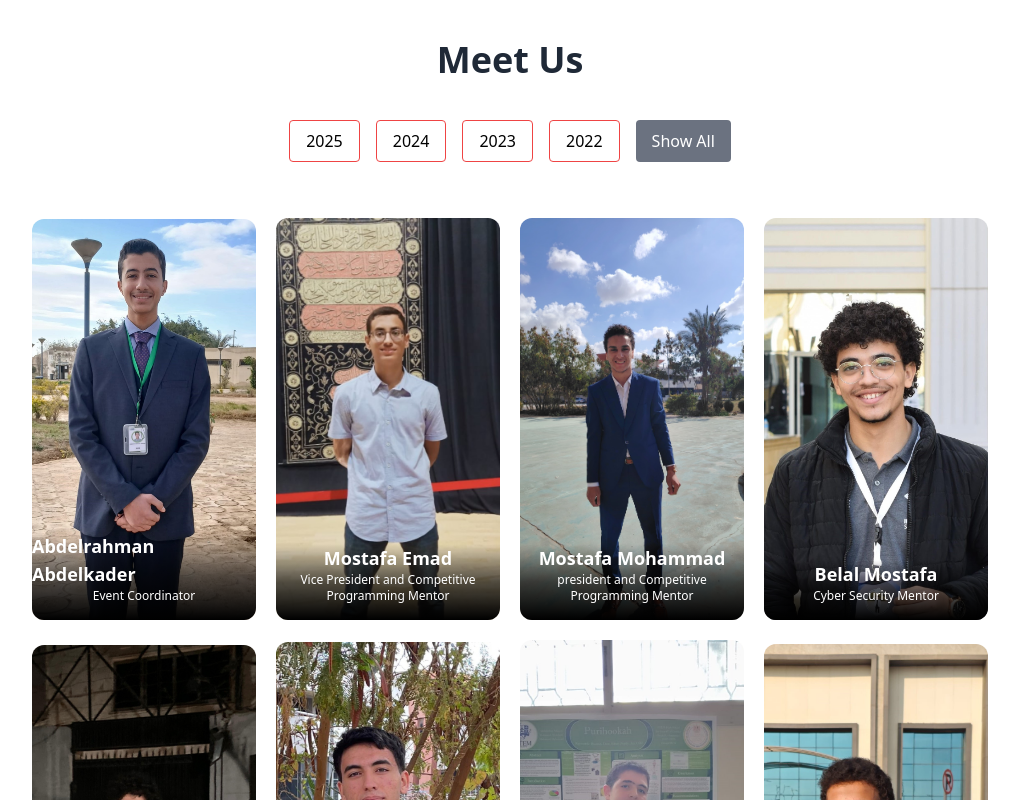
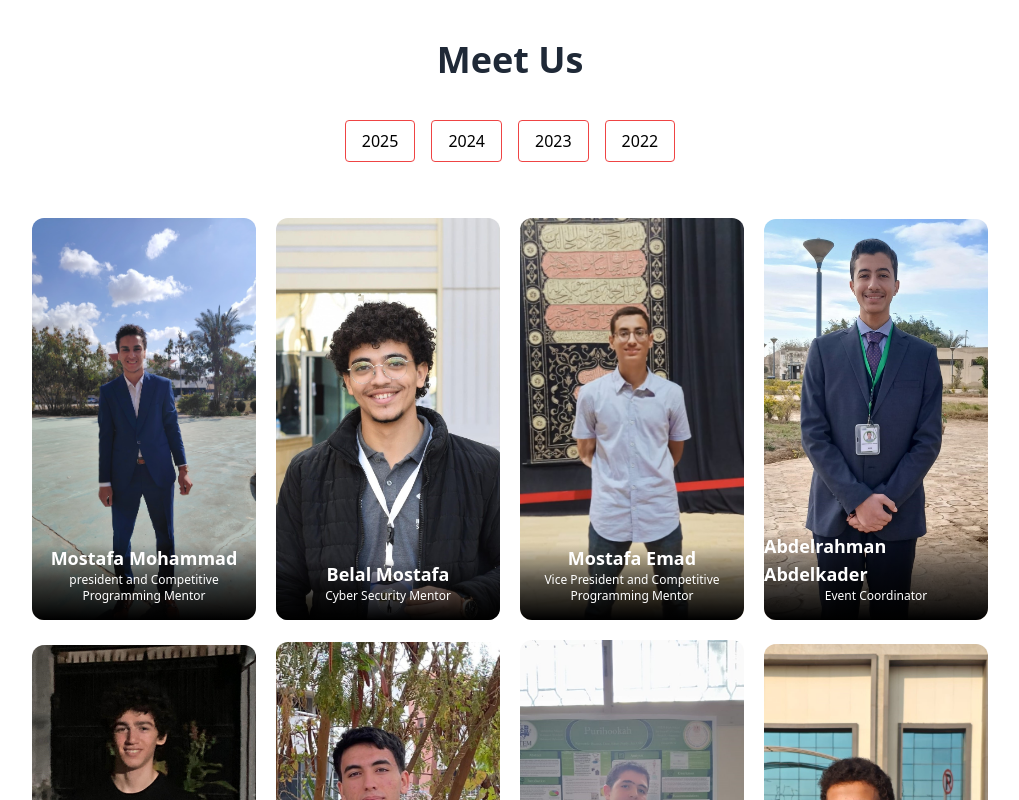
Before and after one commit to ibrahimwael951/Stem_Hack_club_Site, a Next.js app: page /Meet-Us in a window 1280 px wide. Shown: the part 640-1440 px from the top of the page, without its empty margins (130-1149 px from the left). Built offline with nearby package versions, Linux system fonts and the light colour scheme.

Commit message:
fixing the year error

```diff
--- a/src/Data/ourBoard.json
+++ b/src/Data/ourBoard.json
@@ -1,24 +1,4 @@
 [
-    {
-        "name":"Abdelrahman Abdelkader",
-        "image":"/images/board/Abdelrahman Abdelkader.jpg",
-        "github":"",
-        "linkedin":"",
-        "facebook":"",
-        "email":"",
-        "year":"2025",
-        "description":"Event Coordinator"
-    },
-    {
-        "name":"Mostafa Emad",
-        "image":"/images/board/Mostafa Emad.jpg",
-        "github":"",
-        "linkedin":"",
-        "facebook":"",
-        "email":"",
-        "year":"2025",
-        "description":"Vice President and Competitive Programming Mentor"
-    },
     {
         "name":"Mostafa Mohammad ",
         "image":"/images/board/Mostafa Mohammad.jpg",
@@ -38,6 +18,26 @@
         "email":"",
         "year":"2025",
         "description":"Cyber Security Mentor"
+    },
+    {
+        "name":"Mostafa Emad",
+        "image":"/images/board/Mostafa Emad.jpg",
+        "github":"",
+        "linkedin":"",
+        "facebook":"",
+        "email":"",
+        "year":"2025",
+        "description":"Vice President and Competitive Programming Mentor"
+    },
+    {
+        "name":"Abdelrahman Abdelkader",
+        "image":"/images/board/Abdelrahman Abdelkader.jpg",
+        "github":"",
+        "linkedin":"",
+        "facebook":"",
+        "email":"",
+        "year":"2025",
+        "description":"Event Coordinator"
     },
     {
         "name":"Ibrahim Wael",
--- a/src/components/meetUs-content.tsx
+++ b/src/components/meetUs-content.tsx
@@ -8,9 +8,9 @@ import BoardData from "../Data/ourBoard.json";
 
 
 const MeetUsContent = () => {
-  const [selectedYear, setSelectedYear] = useState(null);
+  const [selectedYear, setSelectedYear] = useState("2025");
 
-  const handleYearChange = (year) => {
+  const handleYearChange = (year: string ) => {
     setSelectedYear(year);
   };
 
@@ -33,13 +33,7 @@ const MeetUsContent = () => {
             {year}
           </button>
         ))}
-        <button
-          onClick={() => handleYearChange(null)}
-          className="px-4 py-2 bg-gray-500 hover:scale-110 text-white rounded duration-150"
 
-        >
-          Show All
-        </button>
       </div>
 
 
```
Also changed, not shown: public/images/board/Ibrahim wael.jpg.
